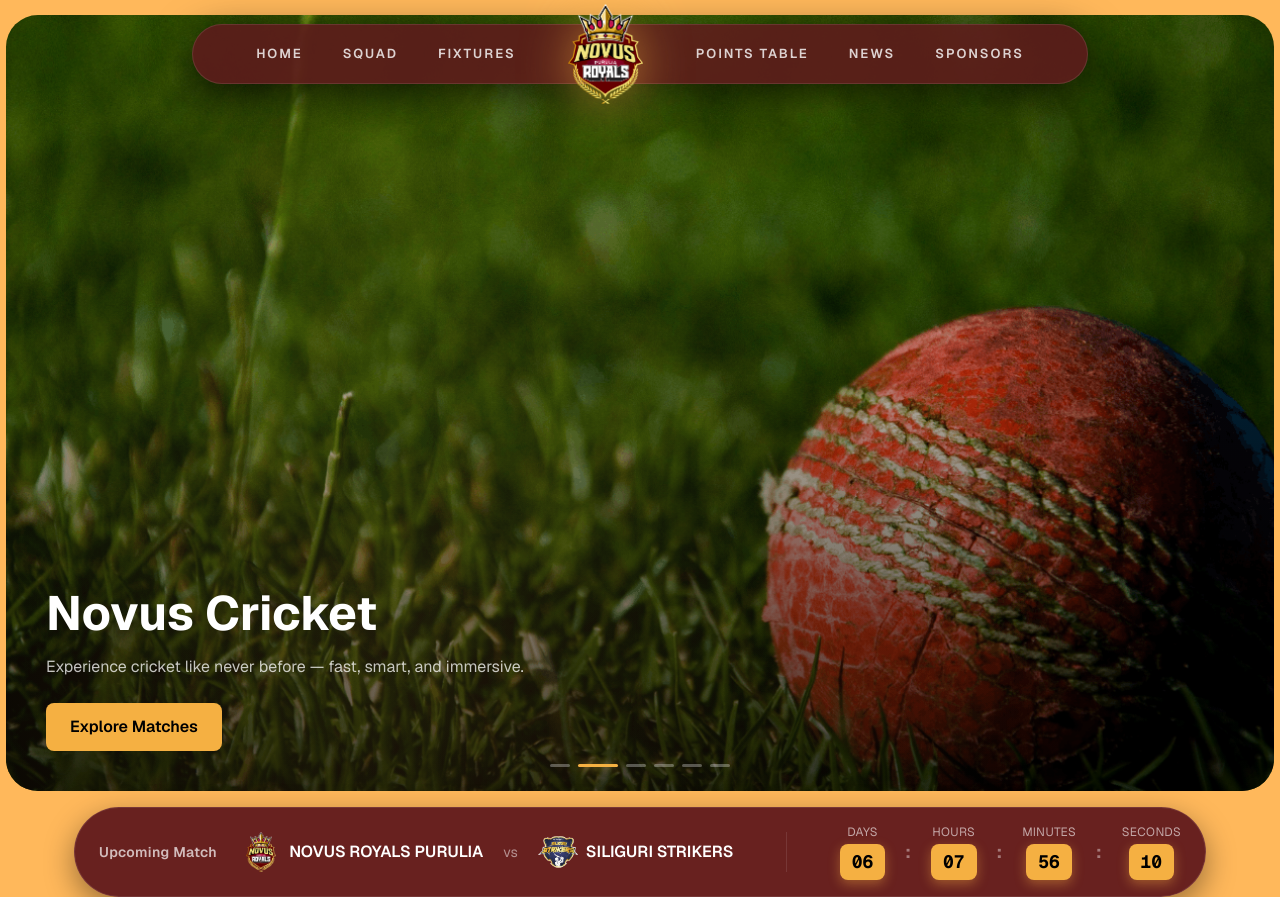
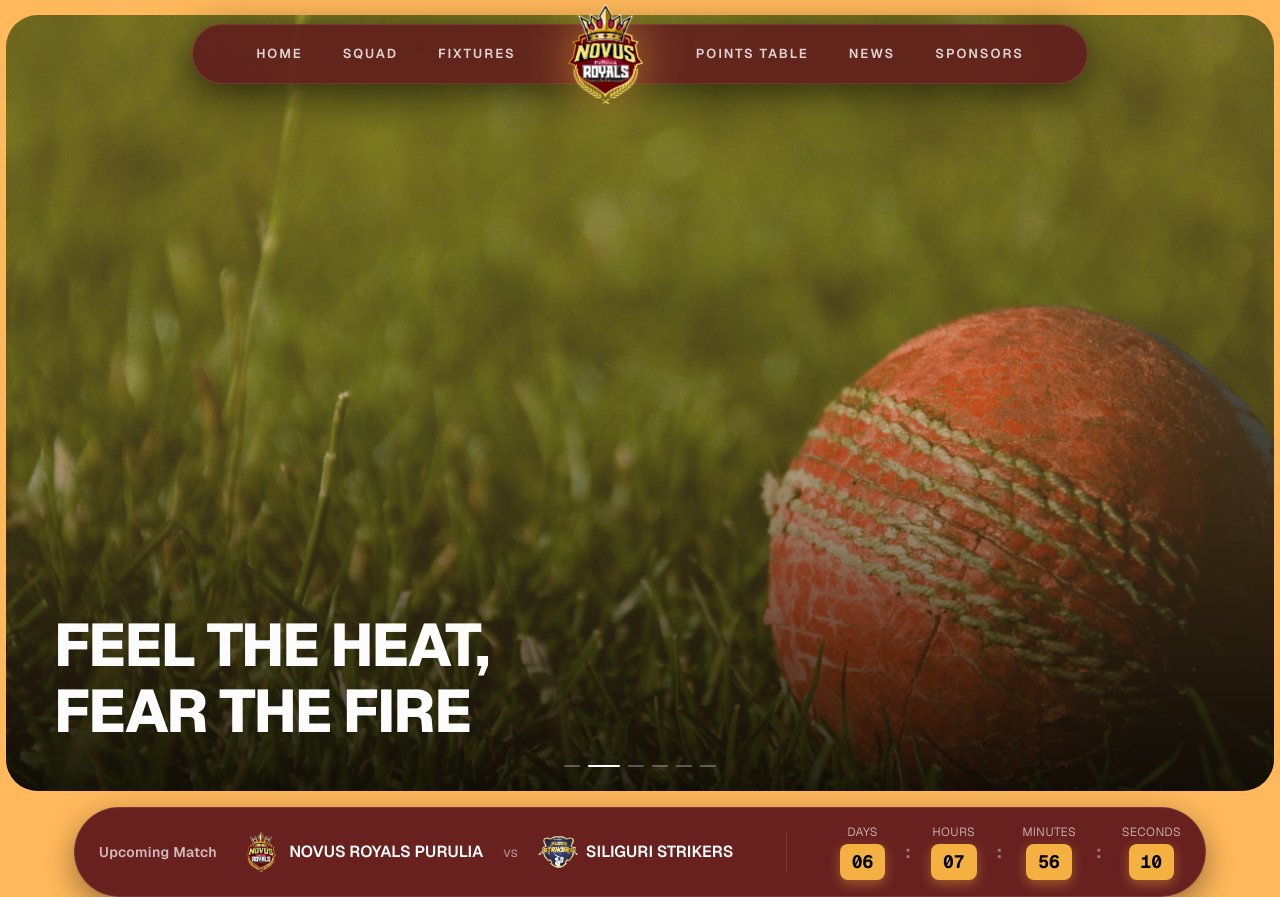
Before and after one commit to Rounak-Natta/novus-cricket, a Next.js app: page / in a window 1280 px wide. Built offline with nearby package versions, Linux system fonts and the light colour scheme.

Commit message:
Final Update Hero Section

```diff
--- a/src/components/HeroCarousel.tsx
+++ b/src/components/HeroCarousel.tsx
@@ -19,12 +19,13 @@
   useEffect(() => {
     const interval = setInterval(() => {
       setIndex((prev) => (prev + 1) % slides.length);
-    }, 3500);
+    }, 4000); // slightly slower = premium feel
     return () => clearInterval(interval);
   }, []);
 
   return (
-<section className="relative w-full mt-0 md:mt-[15px] px-0 md:px-[6px]">
+    <section className="relative w-full mt-0 md:mt-[15px] px-0 md:px-[6px]">
+
       {/* HERO CONTAINER */}
       <div className="relative h-[100vh] md:h-[97vh] overflow-hidden rounded-none md:rounded-4xl">
 
@@ -32,10 +33,10 @@
         <AnimatePresence mode="wait">
           <motion.div
             key={index}
-            initial={{ opacity: 0, scale: 1.05 }}
+            initial={{ opacity: 0, scale: 1.04 }}
             animate={{ opacity: 1, scale: 1 }}
             exit={{ opacity: 0 }}
-            transition={{ duration: 1.1, ease: [0.22, 1, 0.36, 1] }}
+            transition={{ duration: 1.2, ease: [0.25, 1, 0.5, 1] }}
             className="absolute inset-0"
           >
             <Image
@@ -49,61 +50,41 @@
           </motion.div>
         </AnimatePresence>
 
-        {/* OVERLAY */}
-        <div className="absolute inset-0 bg-gradient-to-t from-black/75 via-black/30 to-transparent" />
-
-        {/* GLOW */}
-        <div className="absolute inset-0 bg-[radial-gradient(circle_at_30%_80%,rgba(245,176,66,0.12),transparent_60%)] pointer-events-none" />
+        {/* BOTTOM OVERLAY ONLY */}
+        <div className="absolute inset-0 bg-gradient-to-t from-black/80 via-black/20 to-transparent" />
 
         {/* CONTENT */}
-        <div className="absolute inset-0 flex items-end px-6 md:px-10 pb-10">
-          <div className="max-w-xl">
+        <div className="absolute inset-0 flex items-end px-6 md:px-12 pb-12">
+          <div className="max-w-2xl">
 
-            <motion.h1
-              key={`title-${index}`}
-              initial={{ y: 40, opacity: 0 }}
-              animate={{ y: 0, opacity: 1 }}
-              exit={{ y: -20, opacity: 0 }}
-              transition={{ duration: 0.7 }}
-              className="text-3xl md:text-5xl font-bold text-white leading-tight"
-            >
-              Novus Cricket
-            </motion.h1>
-
-            <motion.p
-              key={`desc-${index}`}
-              initial={{ y: 25, opacity: 0 }}
-              animate={{ y: 0, opacity: 1 }}
-              exit={{ opacity: 0 }}
-              transition={{ duration: 0.7, delay: 0.1 }}
-              className="mt-3 text-white/75 text-sm md:text-base"
-            >
-              Experience cricket like never before — fast, smart, and immersive.
-            </motion.p>
-
-            <motion.button
-              key={`btn-${index}`}
-              initial={{ y: 20, opacity: 0 }}
-              animate={{ y: 0, opacity: 1 }}
-              exit={{ opacity: 0 }}
-              transition={{ duration: 0.6, delay: 0.2 }}
-              className="mt-6 px-6 py-3 bg-primary text-black font-semibold rounded-md transition hover:bg-primary-dark"
-            >
-              Explore Matches
-            </motion.button>
+            <AnimatePresence mode="wait">
+              <motion.h1
+                key={index}
+                initial={{ y: 60, opacity: 0 }}
+                animate={{ y: 0, opacity: 1 }}
+                exit={{ y: -40, opacity: 0 }}
+                transition={{
+                  duration: 0.9,
+                  ease: [0.22, 1, 0.36, 1],
+                }}
+                className="text-4xl md:text-6xl font-extrabold text-white leading-[1.1] tracking-tight"
+              >
+                FEEL THE HEAT, <br /> FEAR THE FIRE
+              </motion.h1>
+            </AnimatePresence>
 
           </div>
         </div>
 
-        {/* INDICATORS */}
+        {/* MINIMAL INDICATORS */}
         <div className="absolute bottom-6 left-1/2 -translate-x-1/2 flex gap-2">
           {slides.map((_, i) => (
             <div
               key={i}
-              className={`h-[3px] rounded-full transition-all duration-500 ${
+              className={`h-[2px] rounded-full transition-all duration-500 ${
                 i === index
-                  ? "w-10 bg-primary shadow-[0_0_8px_rgba(245,176,66,0.6)]"
-                  : "w-5 bg-white/30"
+                  ? "w-8 bg-white"
+                  : "w-4 bg-white/30"
               }`}
             />
           ))}
```
